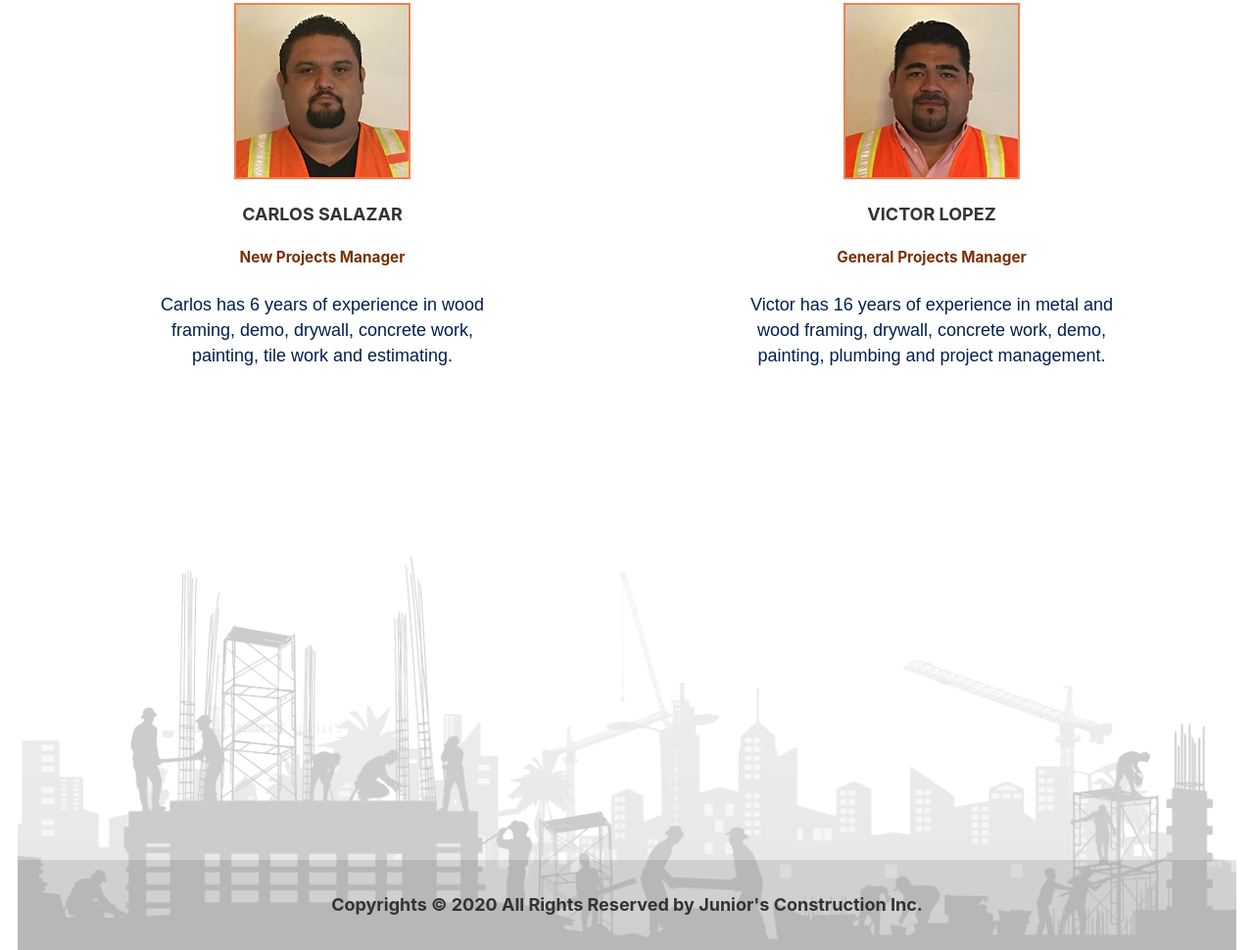
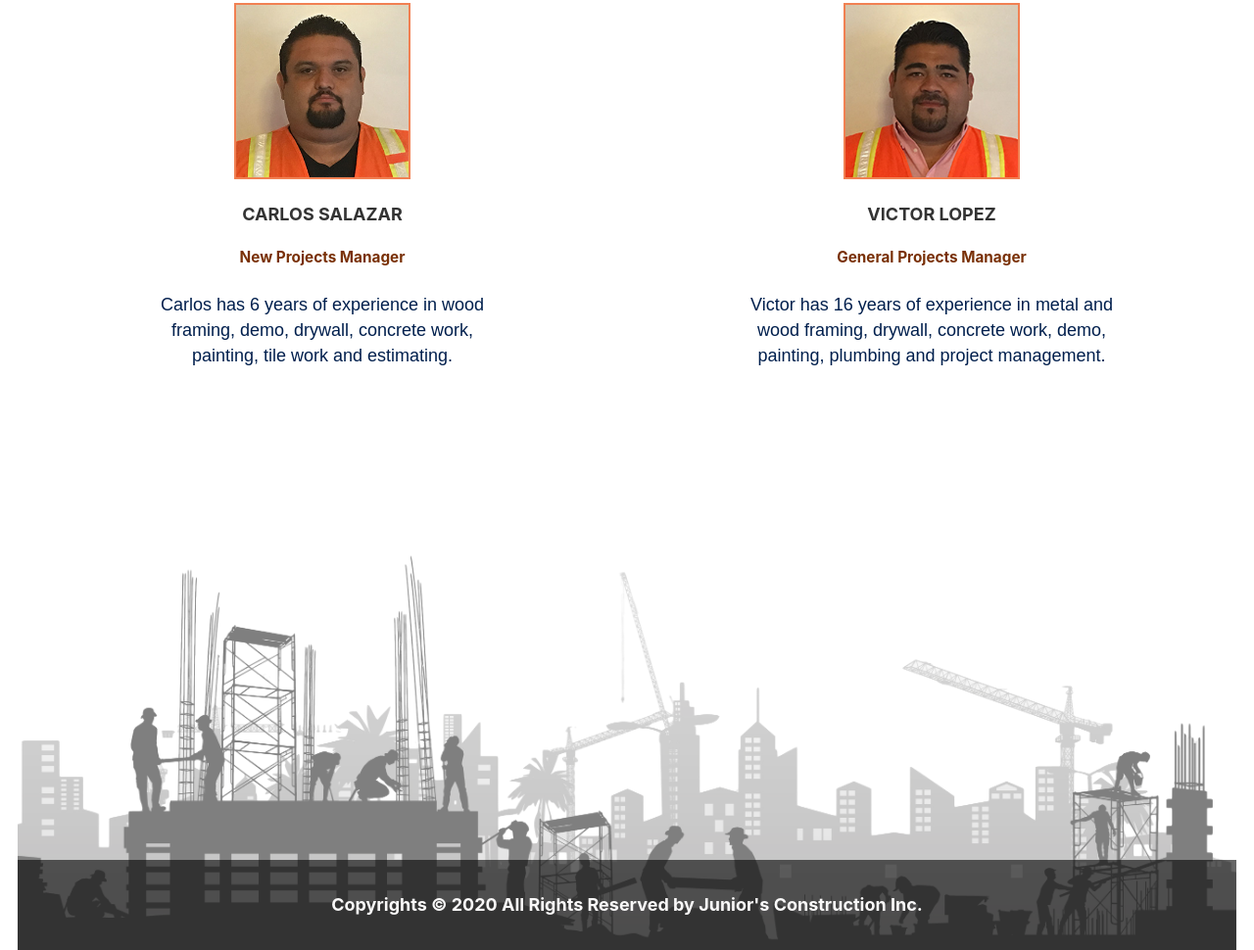
Before and after one commit to ari7946/construction-service, a Gatsby site: page / in a window 1280 px wide. Shown: the part 5282-6252 px from the top of the page at 98% size. Built offline with nearby package versions, Linux system fonts and the light colour scheme; Gatsby itself is replaced by a stand-in of ours.

Commit message:
Make footer bg image darker by increasing opacity

```diff
--- a/src/components/footer/footer.module.scss
+++ b/src/components/footer/footer.module.scss
@@ -17,8 +17,8 @@
     padding: 1rem 0.5rem;
 
     @media only screen and (min-width: 1050px) {
-      background: rgba(0, 0, 0, 0.1);
-      color: var(--color-grey-dark-1);
+      background: rgba(0, 0, 0, 0.6);
+      color: var(--color-grey-light-1);
       padding: 2rem 0.5rem;
     }
   }
@@ -40,11 +40,11 @@
     right: 0;
     left: 0;
     z-index: -2;
-    opacity: 0.3;
+    opacity: 0.5;
 
     @media only screen and (min-width: 1200px) {
       background-position: center;
-      opacity: 0.2;
+      opacity: 0.5;
     }
   }
 }
```
